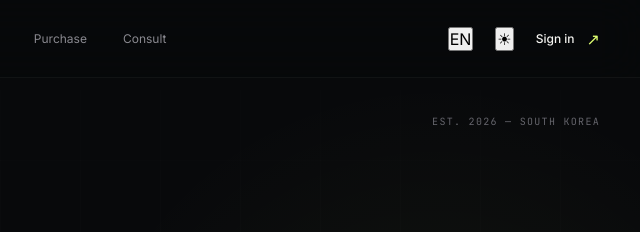
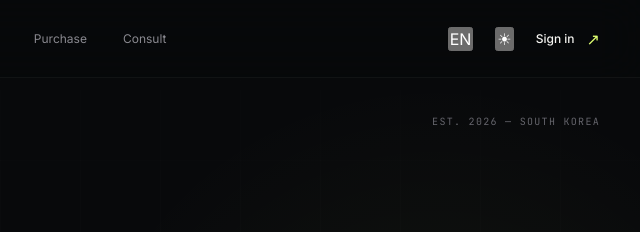
Before and after one commit to Marst-com/marst-website, a plain HTML site: page index.html in a window 1280 px wide. Shown: the top 232 px of the page, 640-1280 px from the left. Drawn offline with Linux system fonts and the light colour scheme; a web font is replaced by a local one.

Commit message:
Add theme and scroll-scene CSS imports

```diff
--- a/css/main.css
+++ b/css/main.css
@@ -13,3 +13,7 @@
 @import url("./pages/home.css");
 
 @import url("./responsive.css");
+
+
+@import url("./themes.css");
+@import url("./components/scroll-scene.css");
```
